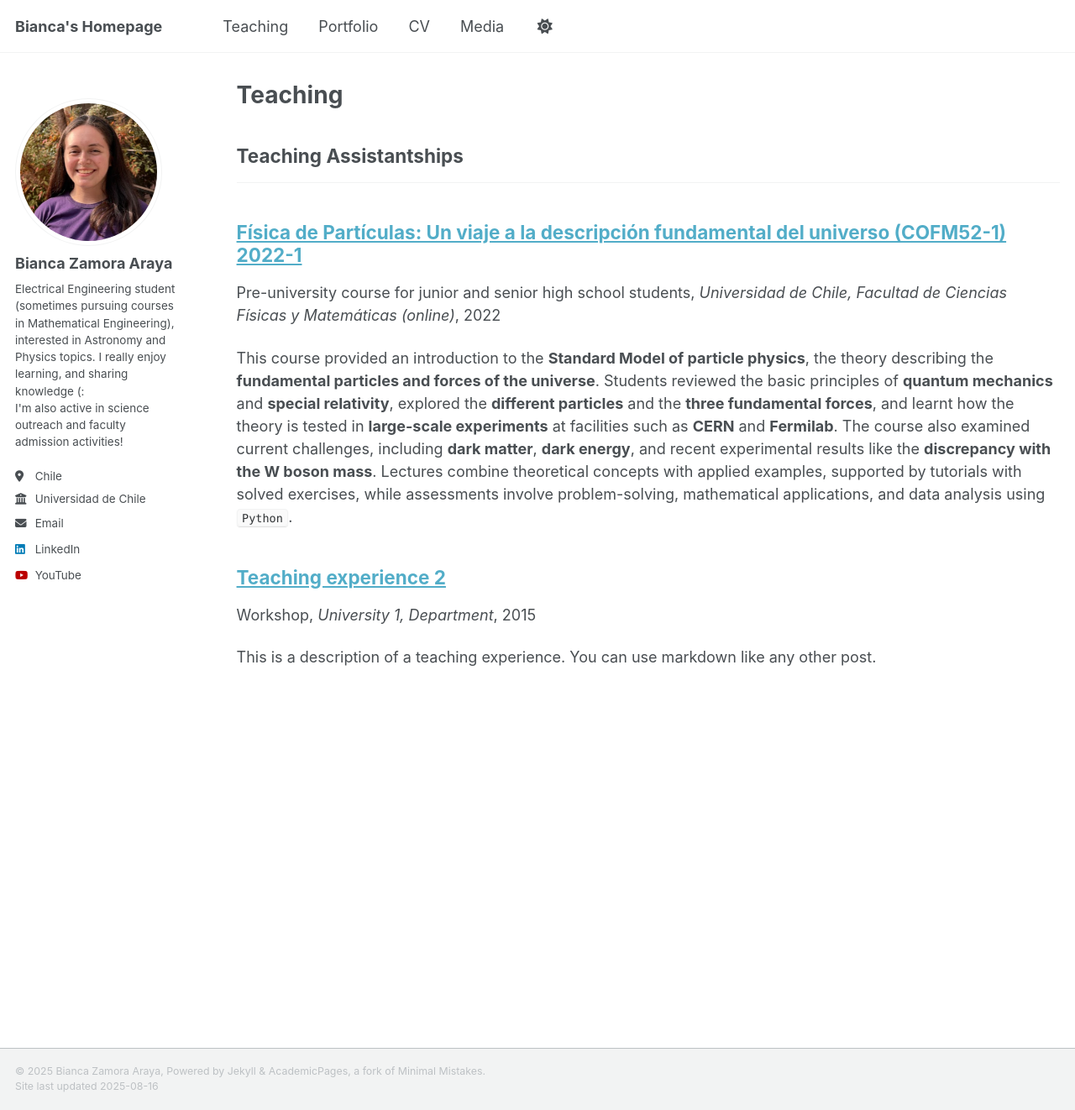
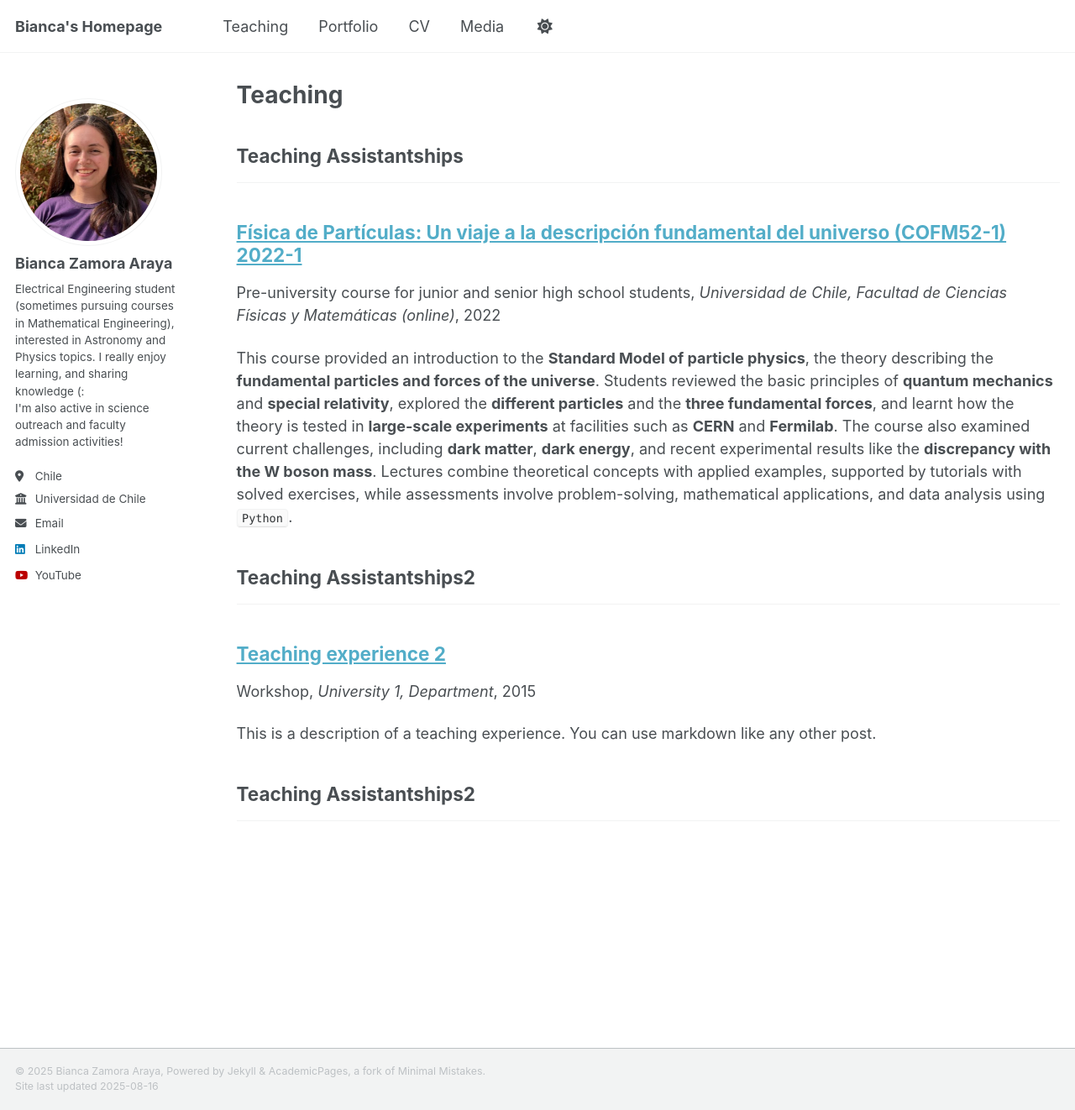
Before and after one commit to Bianca-Zamora-Araya/Bianca-Zamora-Araya.github.io, a Jekyll site: the page built from _pages/teaching.md, in a window 1280 px wide and 1322 px high. Shown: the whole window at 84% size. Built offline with Jekyll 4.4.1, drawn with Linux system fonts in a browser that asks for light colours; a script that is not in the unit is left out.

Commit message:
Update teaching.md

```diff
--- a/_pages/teaching.md
+++ b/_pages/teaching.md
@@ -10,4 +10,6 @@ author_profile: true
 ---
 {% for post in site.teaching reversed %}
   {% include archive-single.html %}
+## Teaching Assistantships2
+---
 {% endfor %}
```
